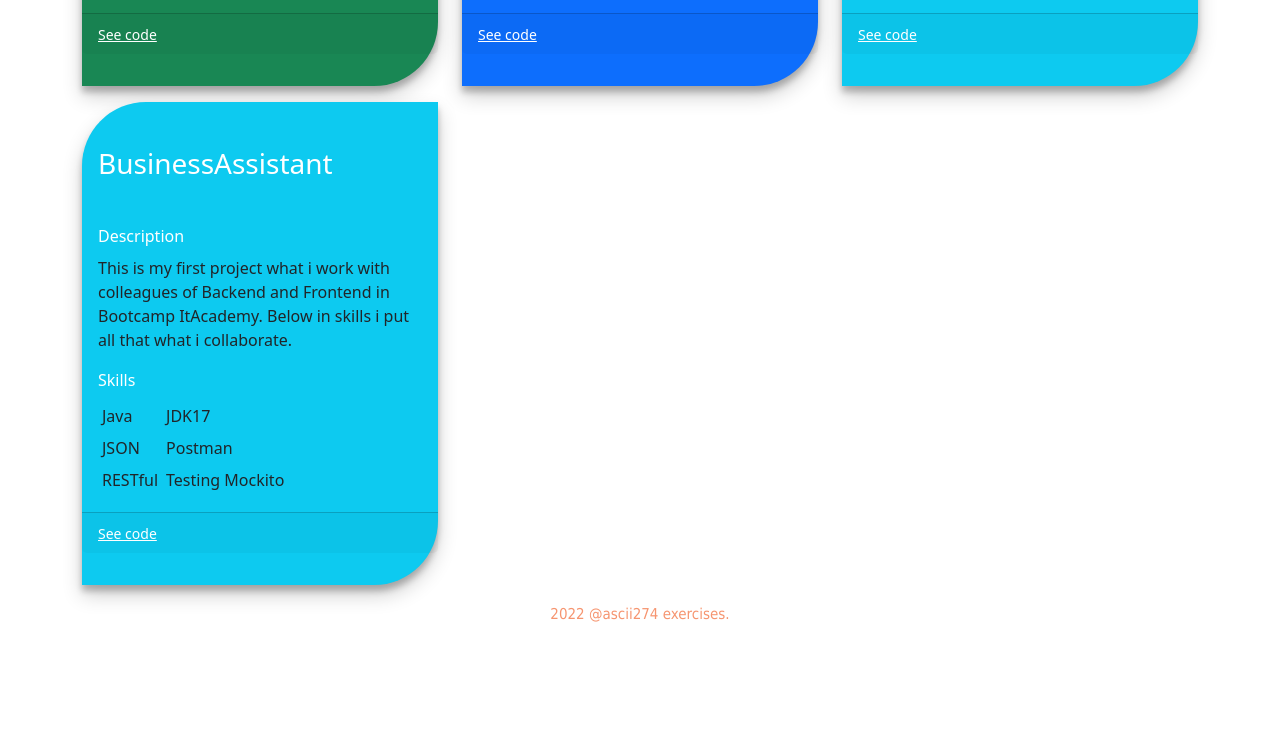
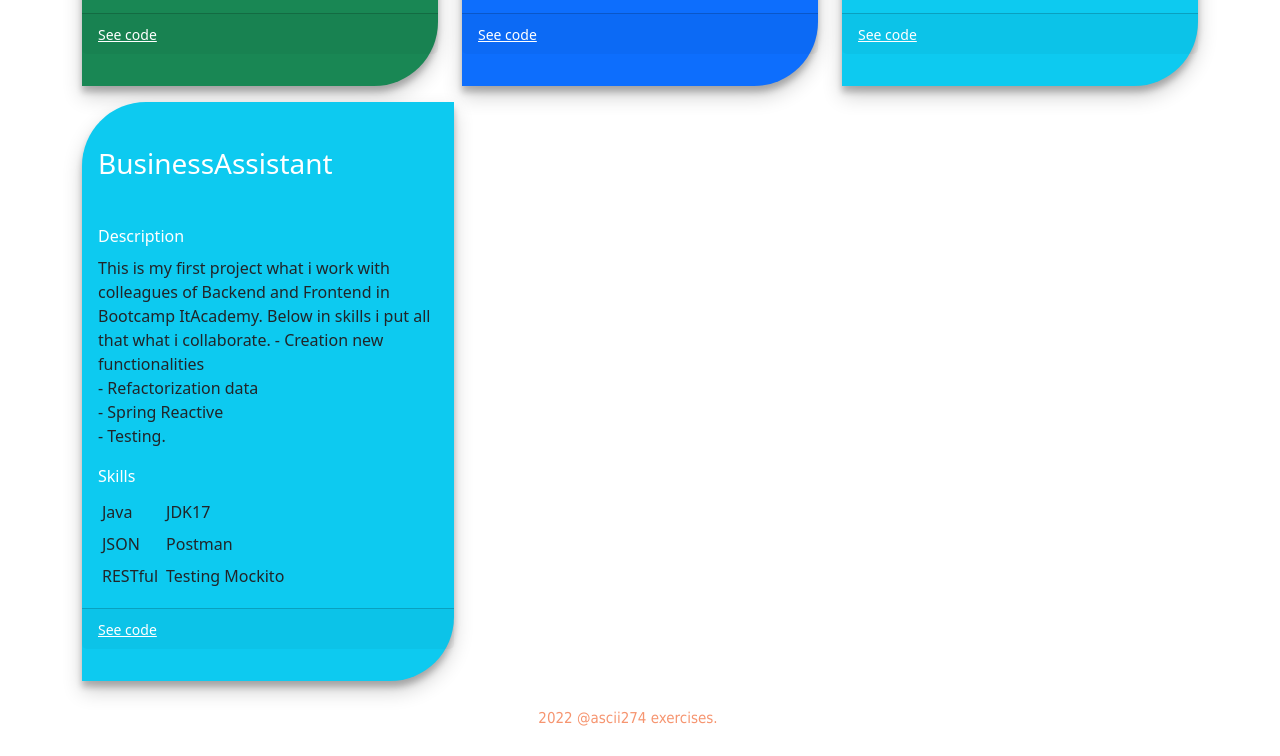
Before and after one commit to jcabatay/MyPortafolioWeb, a website: page backend.html in a window 1280 px wide. Shown: the part 641-1397 px from the top of the page. Before the commit the page ends 1293 px from the top, so only its background shows below. Drawn offline with nearby package versions, Linux system fonts and the light colour scheme.

Commit message:
cleaning code

```diff
--- a/backend.html
+++ b/backend.html
@@ -111,8 +111,10 @@
     </div>
 
     <div class="container-md mt-2">
+
       <div class="row">
         <div class="col-sm-6 col-md-4 pb-2">
+
           <div class="card bg-success text-white" id="thumbnail">
             <div class="card-title">
               <p class="card-title text-primary fs-3" ><a class="nav-link text-white" href="#"> HelloWorld </a></p>
@@ -125,6 +127,7 @@
                 In this project it's only an introduction that tecnologies to know how are they functionalities.
               </p>
             </div>
+
             <div class="card-body">
               <p class="card-title text-white">Skills</p>
               <table class="table-sm table-borderless fw-light text-body">
@@ -232,9 +235,10 @@
               </div>
             </div>
         </div>
-        <!-- BusinessAssistantBCN-->
+      </div>
+      <!-- BusinessAssistantBCN another row-->
+      <div class="row">
         <div class="container-md mt-2">
-            <div class="row">
           <div class="col-sm-6 col-md-4 pb-2">
             <div class="card bg-info text-white" id="thumbnail">
               <div class="card-title">
@@ -245,8 +249,14 @@
                 <p class="card-text fs-6 fw-light text-body">
                   This is my first project what i work with colleagues of Backend and Frontend in Bootcamp ItAcademy.
                   Below in skills i put all that what i collaborate.
+                  - Creation new functionalities<br>
+                  - Refactorization data<br>
+                  - Spring Reactive<br>
+                  - Testing.<br>
                 </p>
-                    <p class="card-title text-white">Skills</p>
+                <p class="card-title text-white">
+                  Skills
+                </p>
                 <table class="table-sm table-borderless fw-light text-body">
                   <tr>
                     <td>Java</td>
@@ -260,20 +270,22 @@
                     <td>RESTful</td>
                     <td>Testing Mockito</td>
                   </tr>
-
                 </table>
-
               </div>
               <div class="card-footer">
                 <small class="text-muted"><a href="https://github.com/jcabatay/BusinessAssistantBCN-backend" class="card-link text-white">See code</a></small>
               </div>
             </div>
           </div>
+        </div>
+        <!-- footer -->
+        <div class="row">
+          <div class="container-md mt-2">
 
-    <div class="footer">
               <div class="foot-text">
                 2022 @ascii274 exercises.
               </div>
           </div>
+        </div>
   </body>
 </html>
```
Also changed, not shown: frontend.html (+4 -4 lines). Lines whose indentation alone changed are shown as unchanged.
